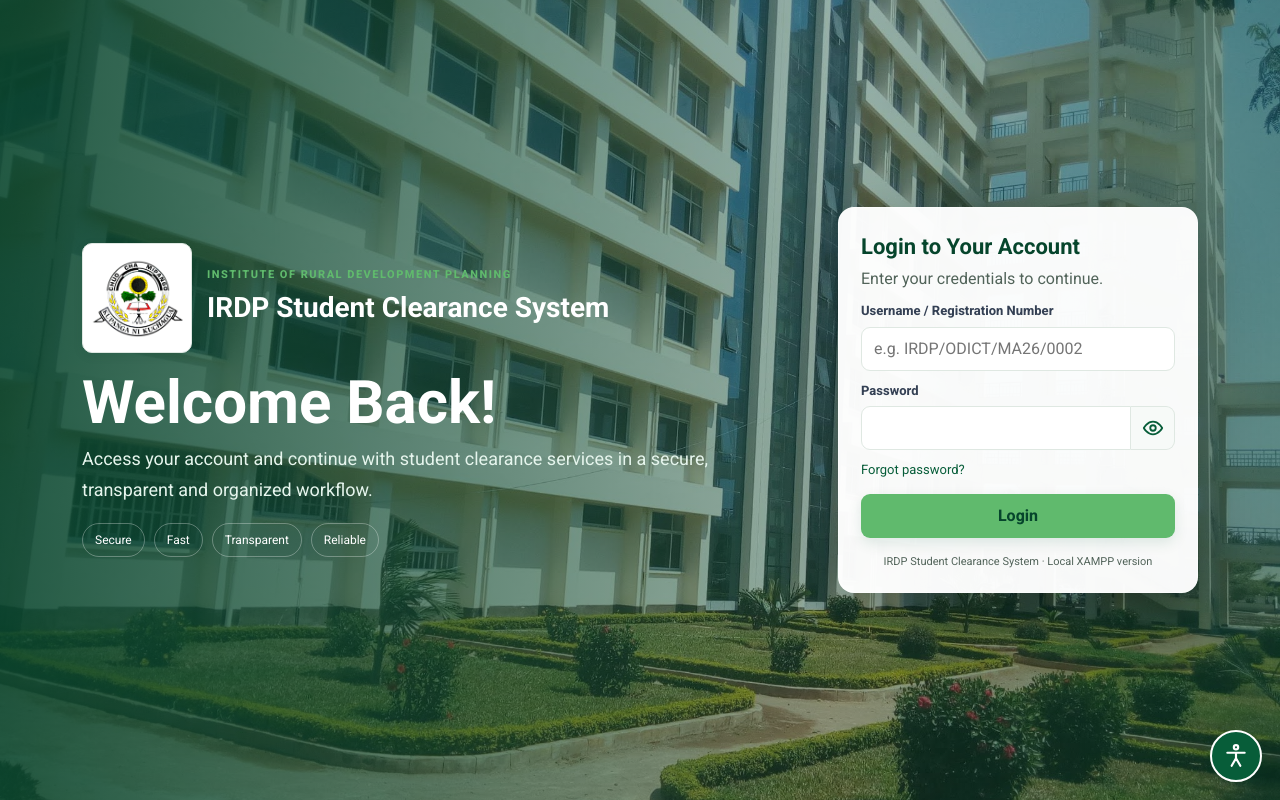
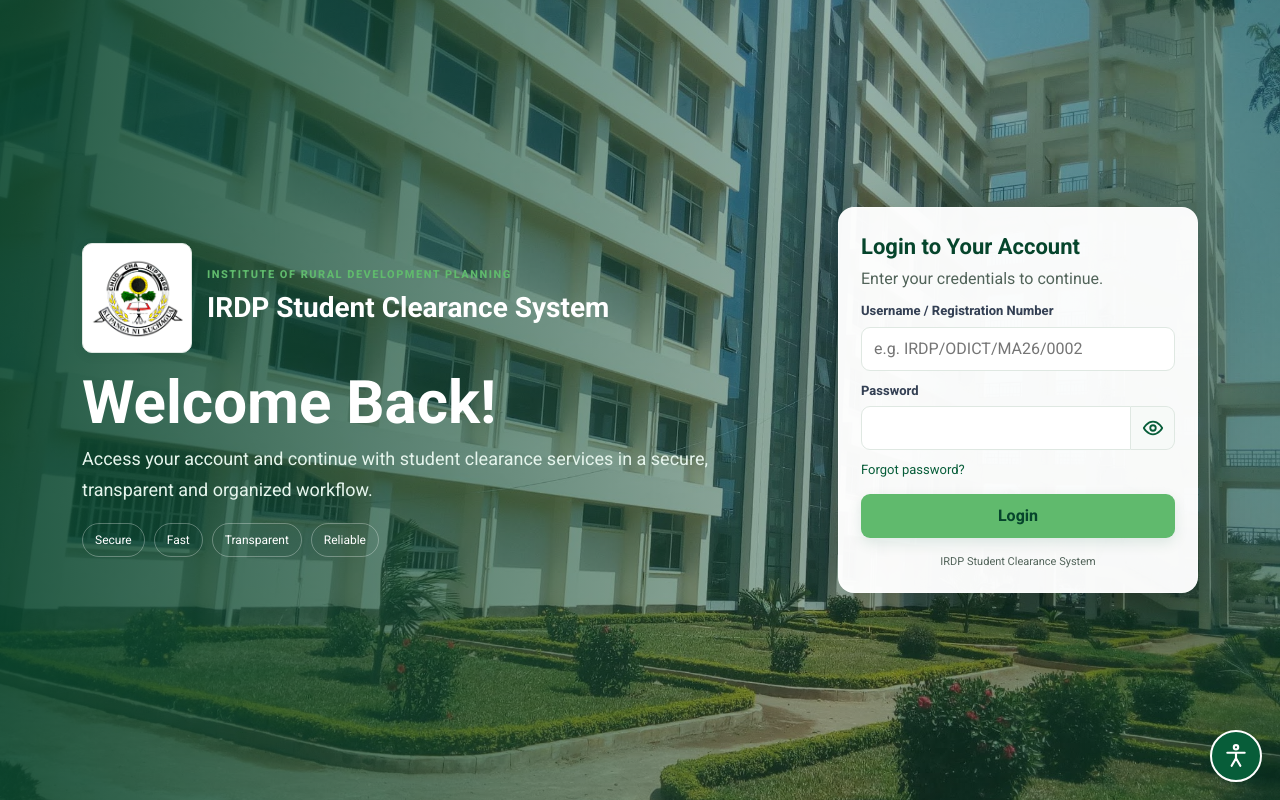
Before and after one commit to stevenkibabaje-IT/irdp_e_clearance, a PHP site: page /Irdp_e_clearance/auth/login.php in a window 1280 px wide. Run offline with PHP 8.4, Linux system fonts and the light colour scheme; data comes from the database, SQL or seed files in the repository; data that the repository does not hold is empty.

Commit message:
Remove local XAMPP version label from login page

```diff
--- a/auth/login.php
+++ b/auth/login.php
@@ -166,7 +166,7 @@
             </form>
 
             <p class="muted" style="margin:16px 0 0; font-size:0.6875rem; text-align:center;">
-                IRDP Student Clearance System · Local XAMPP version
+                IRDP Student Clearance System
             </p>
         </section>
     </main>
```
